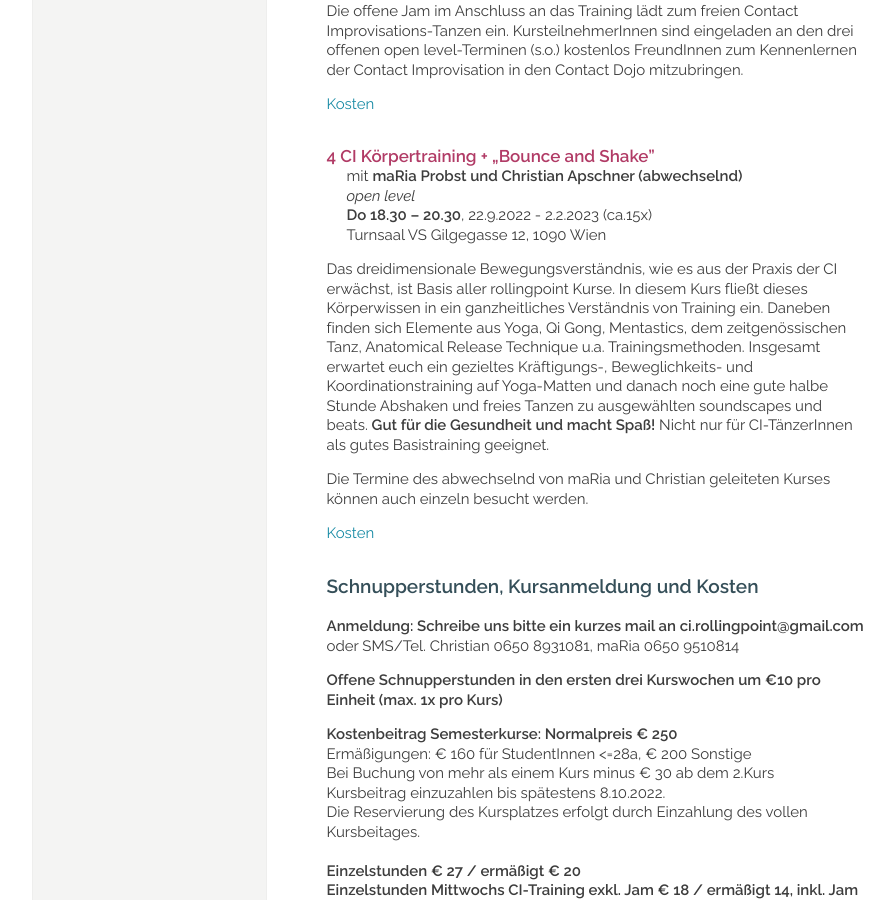
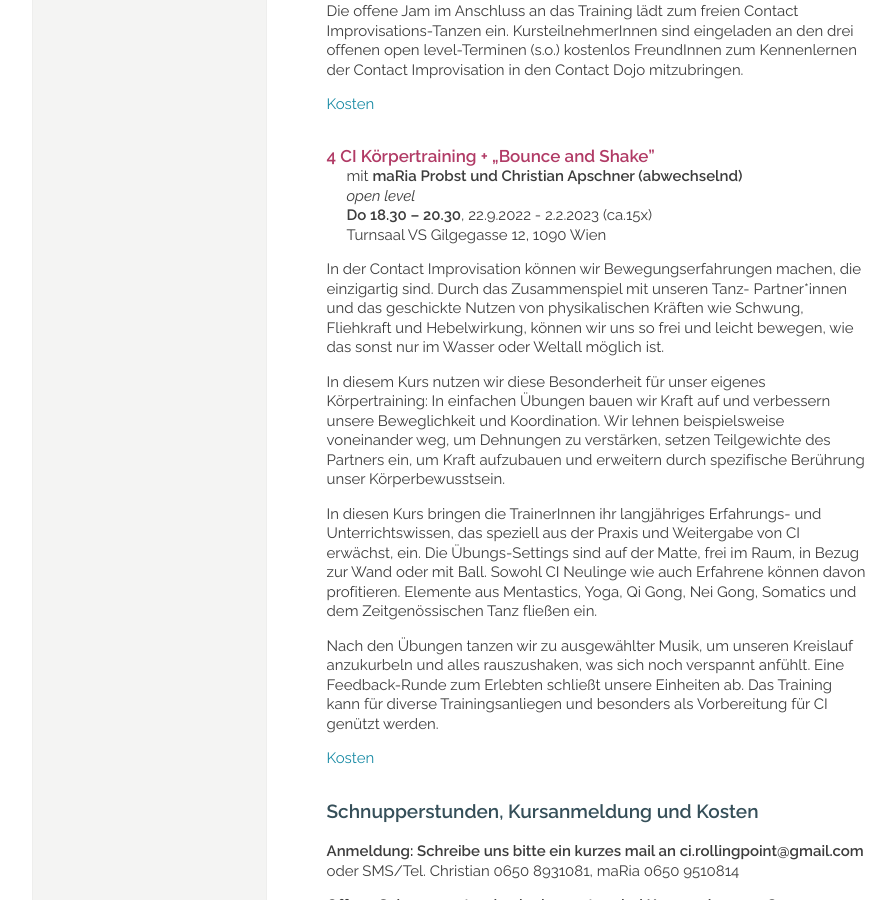
Before and after one commit to manulari/rollingpointat, a Jekyll site: the page built from _pages_de/kurse.md, in a window 1280 px wide and 900 px high, scrolled down 2788 px. Shown: the whole window, without its empty margins (152-1048 px from the left). Built offline with Jekyll 4.4.1, drawn with Linux system fonts in a browser that asks for light colours; comment, search, counter and statistics services are not loaded.

Commit message:
Update page (de) “kurse”

```diff
--- a/_pages_de/kurse.md
+++ b/_pages_de/kurse.md
@@ -107,9 +107,21 @@ mit **maRia Probst und Christian Apschner (abwechselnd)**\
 **Do 18.30 – 20.30**, 22.9.2022 - 2.2.2023 (ca.15x)\
 Turnsaal VS Gilgegasse 12, 1090 Wien
 
-Das dreidimensionale Bewegungsverständnis, wie es aus der Praxis der CI erwächst, ist Basis aller rollingpoint Kurse. In diesem Kurs fließt dieses Körperwissen in ein ganzheitliches Verständnis von Training ein. Daneben finden sich Elemente aus Yoga, Qi Gong, Mentastics, dem zeitgenössischen Tanz, Anatomical Release Technique u.a. Trainingsmethoden. Insgesamt erwartet euch ein gezieltes Kräftigungs-, Beweglichkeits- und Koordinationstraining auf Yoga-Matten und danach noch eine gute halbe Stunde Abshaken und freies Tanzen zu ausgewählten soundscapes und beats. **Gut für die Gesundheit und macht Spaß!** Nicht nur für CI-TänzerInnen als gutes Basistraining geeignet.
+<!--StartFragment-->
 
-Die Termine des abwechselnd von maRia und Christian geleiteten Kurses können auch einzeln besucht werden.
+
+
+In der Contact Improvisation können wir Bewegungserfahrungen machen, die einzigartig sind. Durch das Zusammenspiel mit unseren Tanz- Partner*innen und das geschickte Nutzen von physikalischen Kräften wie Schwung, Fliehkraft und Hebelwirkung, können wir uns so frei und leicht bewegen, wie das sonst nur im Wasser oder Weltall möglich ist.
+
+In diesem Kurs nutzen wir diese Besonderheit für unser eigenes Körpertraining: In einfachen Übungen bauen wir Kraft auf und verbessern unsere Beweglichkeit und Koordination. Wir lehnen beispielsweise voneinander weg, um Dehnungen zu verstärken, setzen Teilgewichte des Partners ein, um Kraft aufzubauen und erweitern durch spezifische Berührung unser Körperbewusstsein.
+
+In diesen Kurs bringen die TrainerInnen ihr langjähriges Erfahrungs- und Unterrichtswissen, das speziell aus der Praxis und Weitergabe von CI erwächst, ein. Die Übungs-Settings sind auf der Matte, frei im Raum, in Bezug zur Wand oder mit Ball. Sowohl CI Neulinge wie auch Erfahrene können davon profitieren. Elemente aus Mentastics, Yoga, Qi Gong, Nei Gong, Somatics und dem Zeitgenössischen Tanz fließen ein.
+
+Nach den Übungen tanzen wir zu ausgewählter Musik, um unseren Kreislauf anzukurbeln und alles rauszushaken, was sich noch verspannt anfühlt. Eine Feedback-Runde zum Erlebten schließt unsere Einheiten ab. Das Training kann für diverse Trainingsanliegen und besonders als Vorbereitung für CI genützt werden.
+
+
+
+<!--EndFragment-->
 
 [Kosten](#kosten)
 
```
